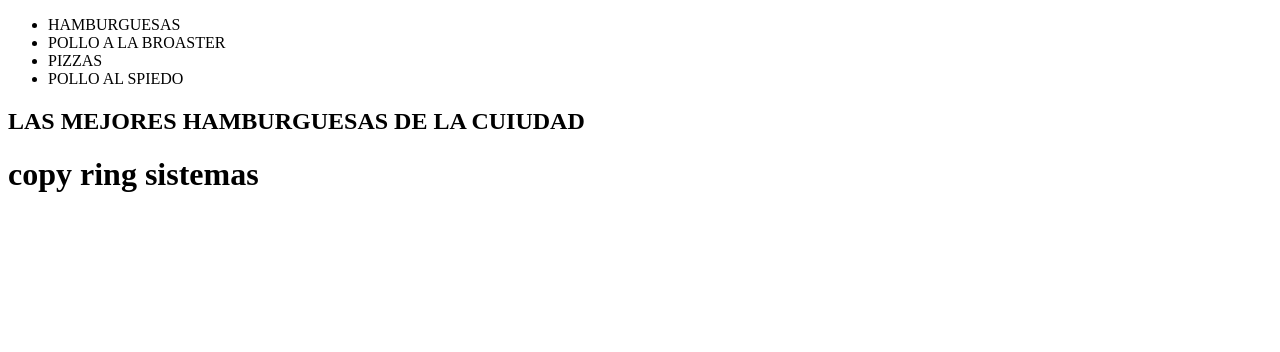
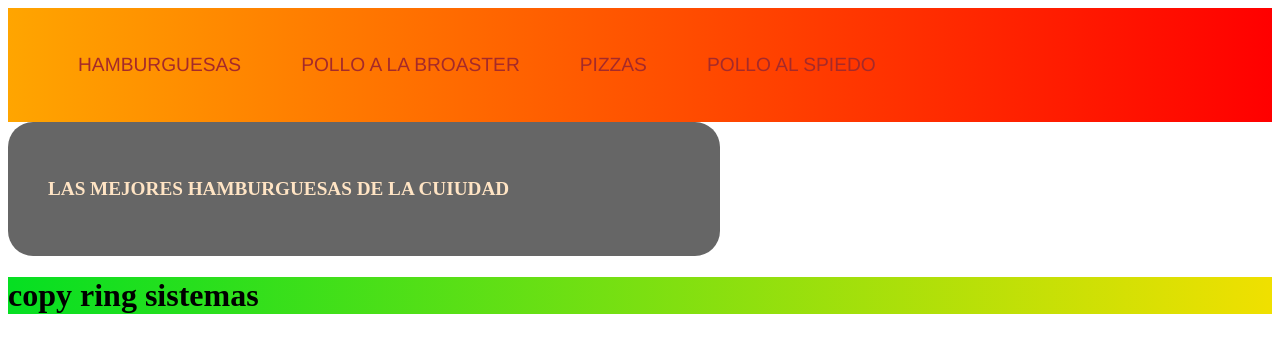
Before and after one commit to salvagutierrezjasminaraceli-dev/hamburguesas, a plain HTML site: page index.html in a window 1280 px wide. Drawn offline with Linux system fonts and the light colour scheme.

Commit message:
Update index.html

```diff
--- a/index.html
+++ b/index.html
@@ -4,7 +4,7 @@
         <meta charset="UTF-8">
         <meta name="viewport" content="width=device-width, initial-scales">
         <title>Document</title>
-        <link rel="stylesheet" href="estilorestaurante.css"
+        <link rel="stylesheet" href="style.css"
     </head>
     <body>
         <header>
```
